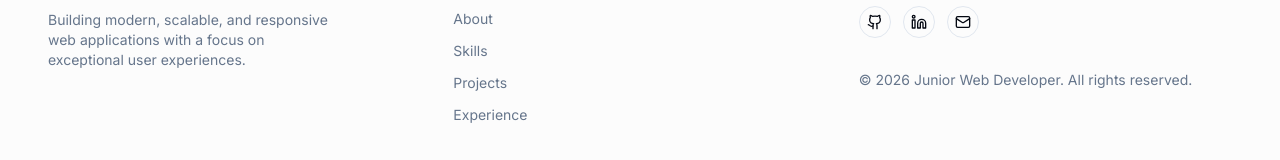
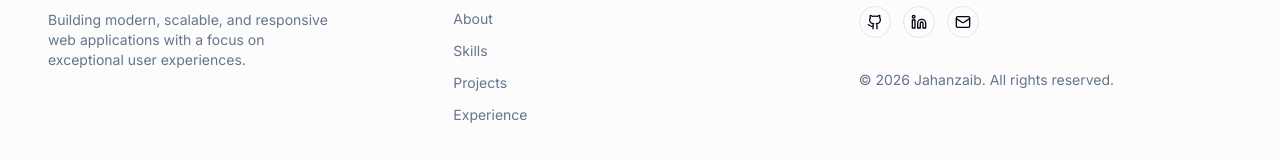
Before and after one commit to jahanzaibwork99/my-portfolio, a React (Vite) app: page / in a window 1280 px wide. Shown: the part 6801-6961 px from the top of the page. Built offline with nearby package versions, Linux system fonts and the light colour scheme.

Commit message:
feat: Add a new Footer component with navigation, social links, and copyright information.

```diff
--- a/src/components/layout/Footer.tsx
+++ b/src/components/layout/Footer.tsx
@@ -56,7 +56,7 @@ export function Footer() {
               </Button>
             </div>
             <p className="text-sm text-muted-foreground mt-4">
-              © {currentYear} Junior Web Developer. All rights reserved.
+              © {currentYear} Jahanzaib. All rights reserved.
             </p>
           </div>
 
```
